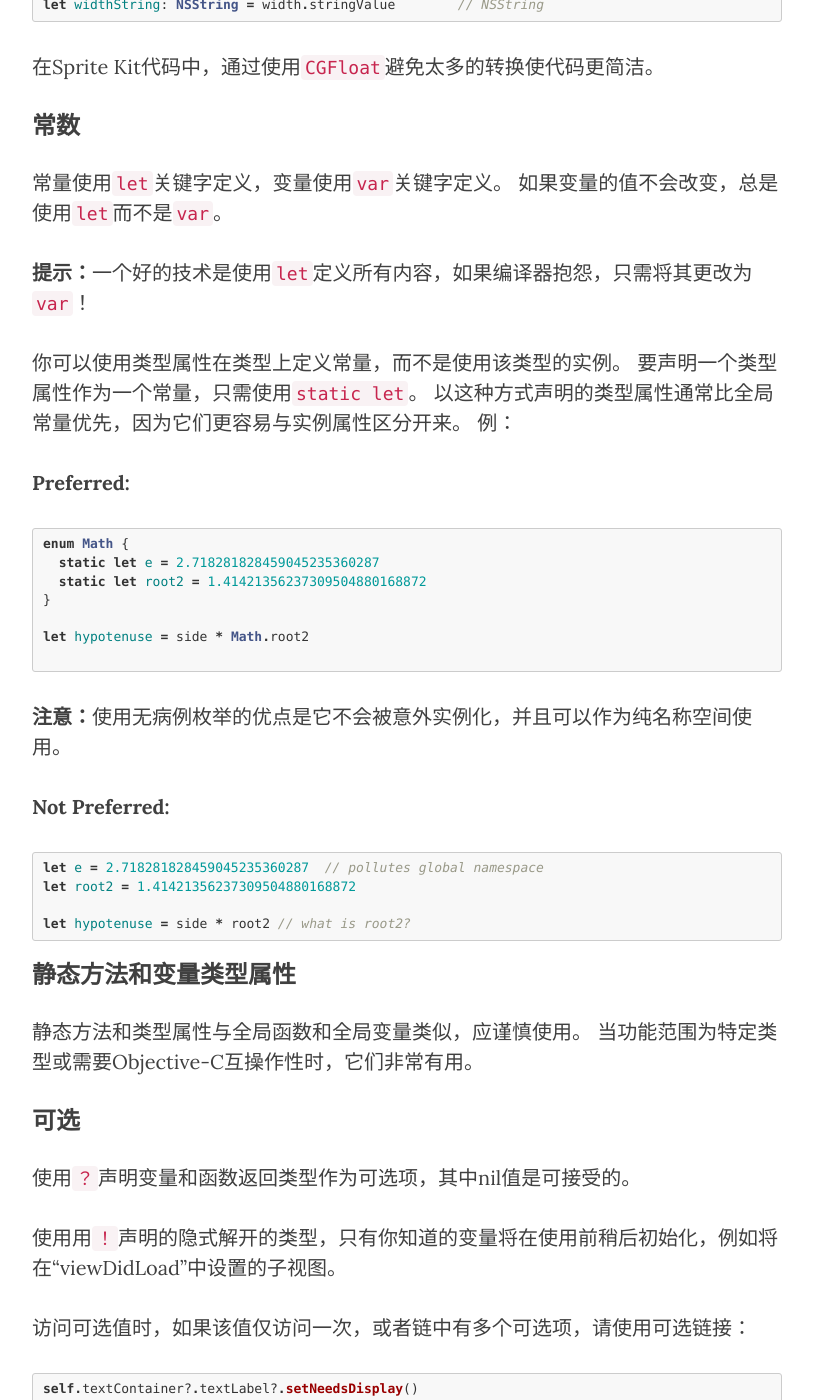
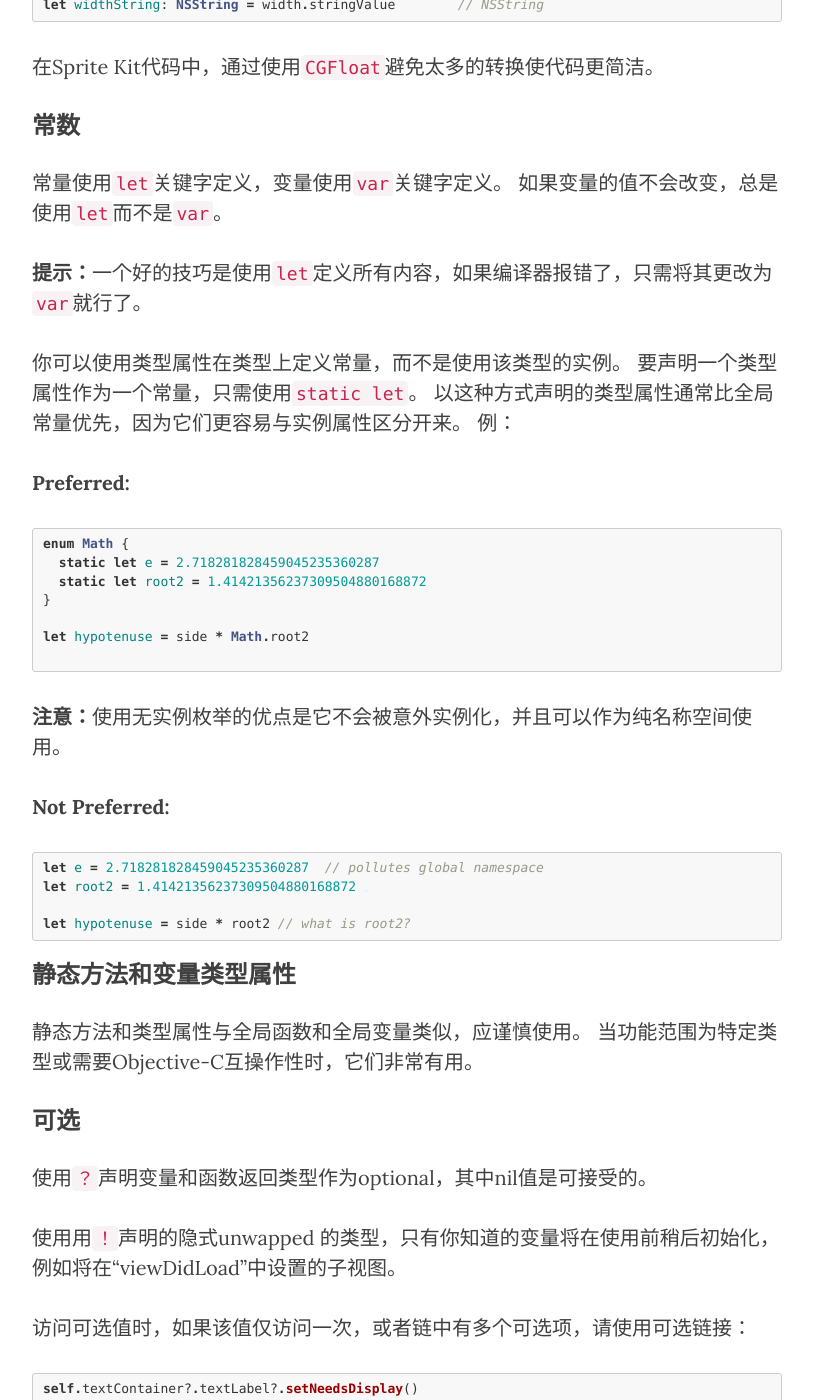
Before and after one commit to DavidHu0921/davidhu0921.github.io, a Jekyll site: the page built from _posts/2017-04-20-Swift代码风格指南.md, in a window 1280 px wide and 1400 px high, scrolled down 13549 px. Shown: the whole window, without its empty margins (233-1046 px from the left). Built offline with Jekyll 4.4.1, drawn with Linux system fonts in a browser that asks for light colours; nearby versions of some CDN libraries.

Commit message:
update blog

````diff
--- a/_posts/2017-04-20-Swift代码风格指南.md
+++ b/_posts/2017-04-20-Swift代码风格指南.md
@@ -527,7 +527,7 @@ let widthString: NSString = width.stringValue        // NSString
 
 常量使用`let`关键字定义，变量使用`var`关键字定义。 如果变量的值不会改变，总是使用`let`而不是`var`。
 
-**提示：**一个好的技术是使用`let`定义所有内容，如果编译器抱怨，只需将其更改为`var`！
+**提示：**一个好的技巧是使用`let`定义所有内容，如果编译器报错了，只需将其更改为`var`就行了。
 
 你可以使用类型属性在类型上定义常量，而不是使用该类型的实例。 要声明一个类型属性作为一个常量，只需使用`static let`。 以这种方式声明的类型属性通常比全局常量优先，因为它们更容易与实例属性区分开来。 例：
 
@@ -542,7 +542,7 @@ enum Math {
 let hypotenuse = side * Math.root2
 
 ```
-**注意：**使用无病例枚举的优点是它不会被意外实例化，并且可以作为纯名称空间使用。
+**注意：**使用无实例枚举的优点是它不会被意外实例化，并且可以作为纯名称空间使用。
 
 **Not Preferred:**
 
@@ -559,9 +559,9 @@ let hypotenuse = side * root2 // what is root2?
 
 ### 可选
 
-使用`？`声明变量和函数返回类型作为可选项，其中nil值是可接受的。
+使用`？`声明变量和函数返回类型作为optional，其中nil值是可接受的。
 
-使用用`！`声明的隐式解开的类型，只有你知道的变量将在使用前稍后初始化，例如将在“viewDidLoad”中设置的子视图。
+使用用`！`声明的隐式unwapped 的类型，只有你知道的变量将在使用前稍后初始化，例如将在“viewDidLoad”中设置的子视图。
 
 访问可选值时，如果该值仅访问一次，或者链中有多个可选项，请使用可选链接：
 
@@ -570,6 +570,7 @@ self.textContainer?.textLabel?.setNeedsDisplay()
 ```
 
 使用可选绑定更方便一次打开并执行多个操作：
+
 ```swift
 if let textContainer = self.textContainer {
   // do many things with textContainer
````
